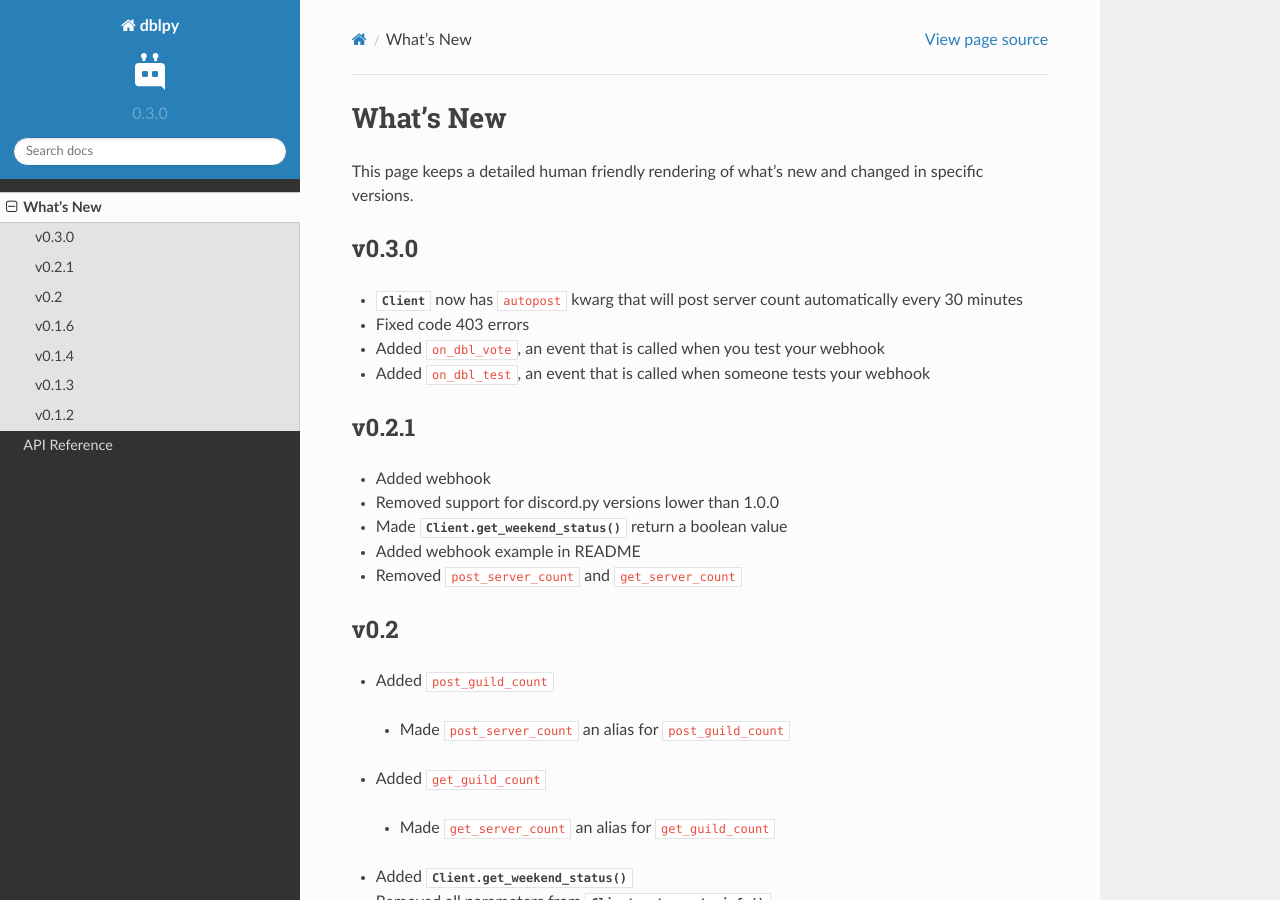
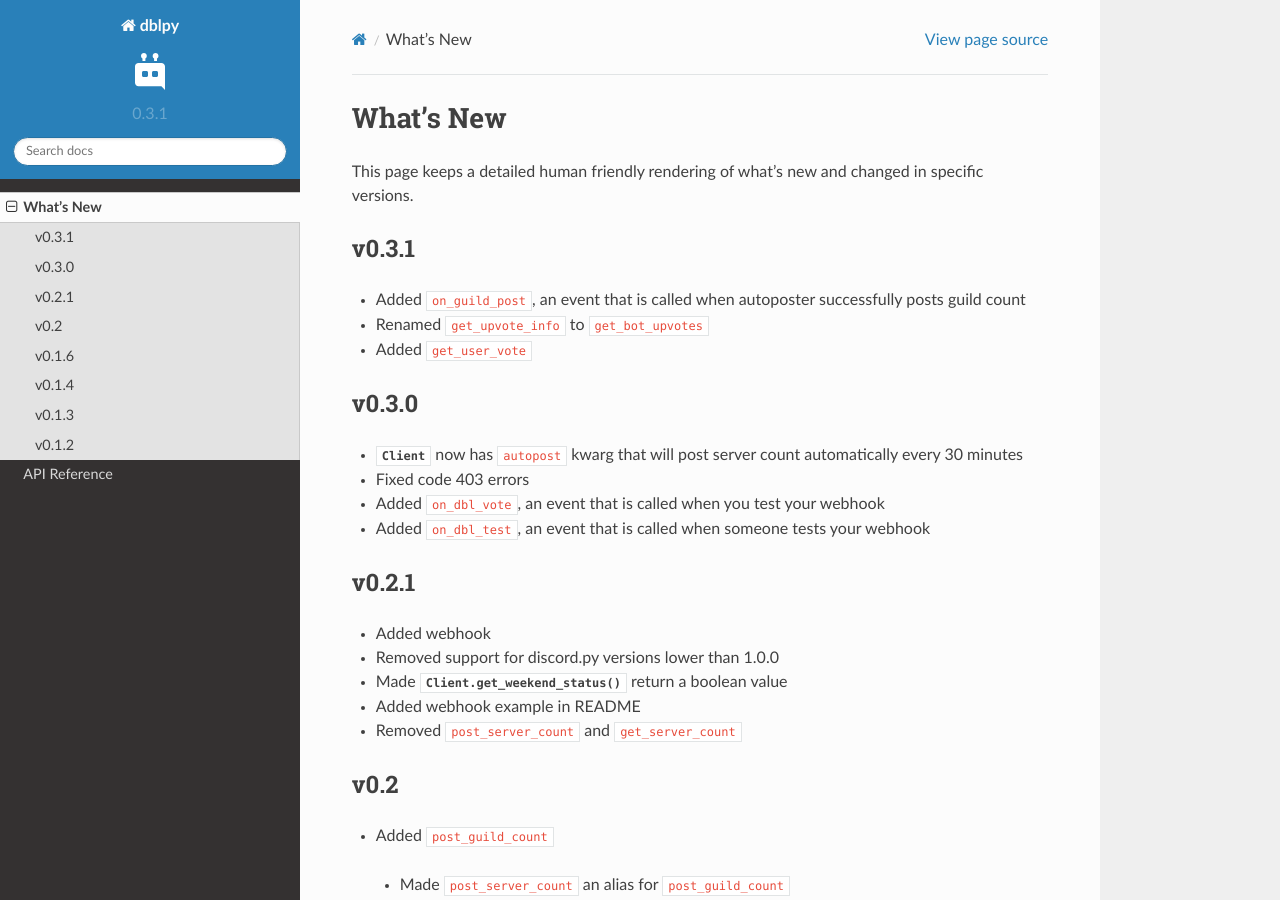
Before and after one commit to Top-gg-Community/python-sdk, a Sphinx documentation site: the page built from docs/whats_new.rst, in a window 1280 px wide and 900 px high. Built offline with Sphinx 7.4.7 and the Read the Docs theme 2.0.0, drawn with Linux system fonts in a browser that asks for light colours.

Commit message:
v0.3.1 released
* Added `on_guild_post`, an event that is called when autoposter successfully posts guild count
* Renamed `get_upvote_info` to ``get_bot_upvotes``
* Added `get_user_vote`
* Actually fixed the docs

```diff
--- a/dbl/__init__.py
+++ b/dbl/__init__.py
@@ -4,7 +4,7 @@
 DBL Python API Wrapper
 ~~~~~~~~~~~~~~~~~~~~~~
 A basic wrapper for the discordbots.org API.
-:copyright: (c) 2019 Francis Taylor & discordbots.org
+:copyright: (c) 2019 Assanali Mukhanov & discordbots.org
 :license: MIT, see LICENSE for more details.
 """
 
@@ -12,7 +12,7 @@ __title__ = 'dblpy'
 __author__ = 'Francis Taylor'
 __license__ = 'MIT'
 __copyright__ = 'Copyright 2019 Assanali Mukhanov'
-__version__ = '0.3.0'
+__version__ = '0.3.1'
 
 from collections import namedtuple
 
@@ -22,4 +22,4 @@ from .http import HTTPClient
 
 VersionInfo = namedtuple('VersionInfo', 'major minor micro releaselevel serial')
 
-version_info = VersionInfo(major=0, minor=3, micro=0, releaselevel='final', serial=0)
+version_info = VersionInfo(major=0, minor=3, micro=1, releaselevel='final', serial=0)
--- a/docs/whats_new.rst
+++ b/docs/whats_new.rst
@@ -3,12 +3,18 @@
 
 
 What's New
-============
+==========
 
 This page keeps a detailed human friendly rendering of what's new and changed
 in specific versions.
 
 .. _changelog:
+
+v0.3.1
+------
+* Added ``on_guild_post``, an event that is called when autoposter successfully posts guild count
+* Renamed ``get_upvote_info`` to ``get_bot_upvotes``
+* Added ``get_user_vote``
 
 v0.3.0
 ------
--- a/setup.py
+++ b/setup.py
@@ -41,6 +41,8 @@ setup(name='dblpy',
           'Operating System :: OS Independent',
           'Programming Language :: Python :: 3 :: Only',
           'Programming Language :: Python :: 3.5',
+          'Programming Language :: Python :: 3.6',
+          'Programming Language :: Python :: 3.7',
           'Topic :: Internet',
           'Topic :: Software Development :: Libraries',
           'Topic :: Software Development :: Libraries :: Python Modules',
```
Also changed, not shown: README.rst (+6 -13 lines), docs/api.rst (+5 -5 lines), 3 other files.
